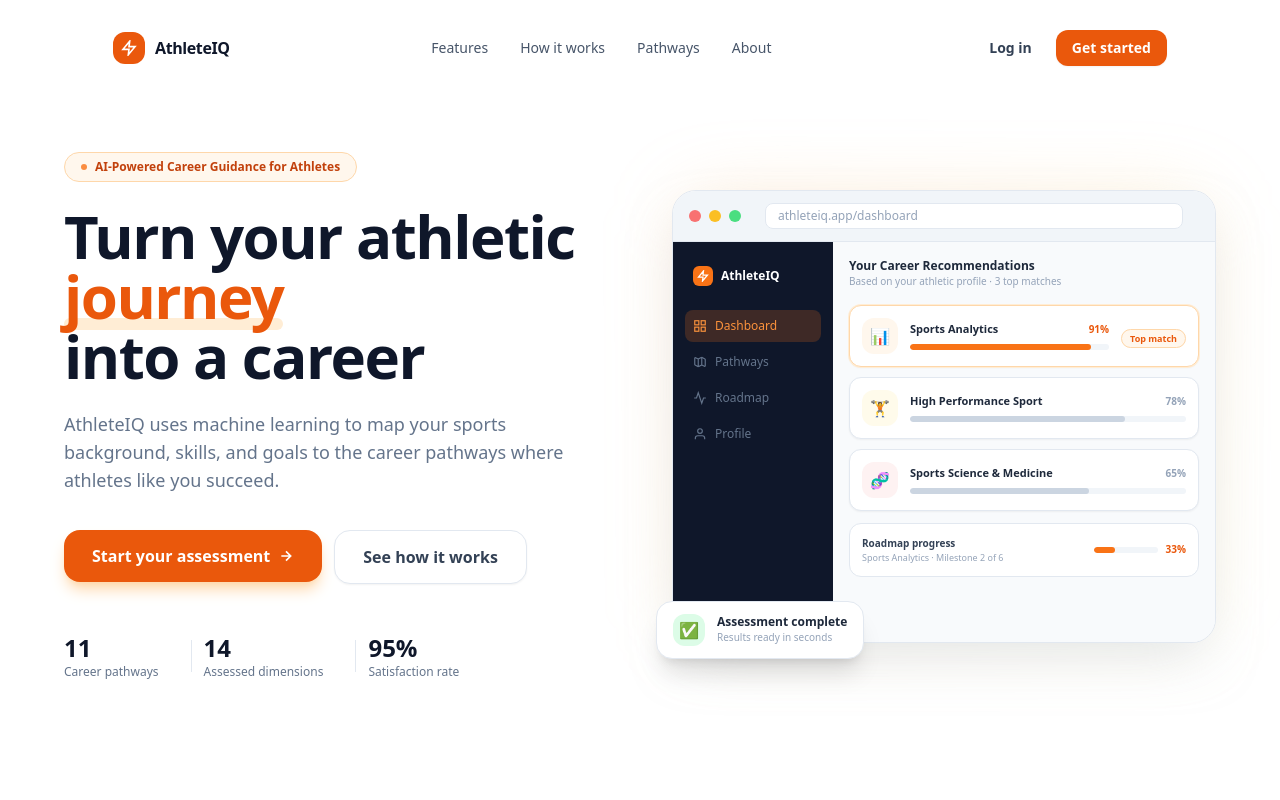
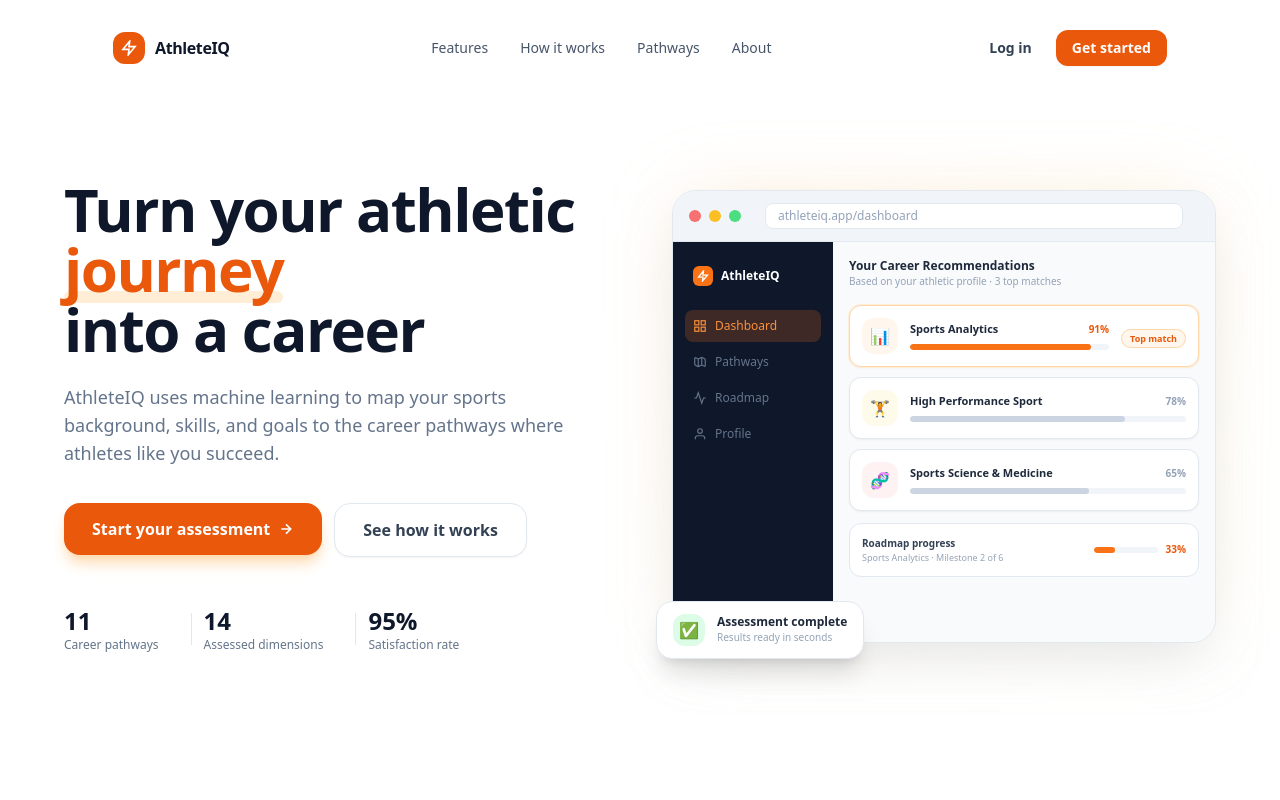
Before and after one commit to iyanuloluwa-Miracle/AthleteIQ, a Vue app in the folder client/: page / in a window 1280 px wide. Shown: the top 800 px of the page. Built offline with nearby package versions, Linux system fonts and the light colour scheme; a web font is replaced by a local one.

Commit message:
feat: remove eyebrow badge from HeroSection for cleaner design

```diff
--- a/client/src/components/landing/HeroSection.vue
+++ b/client/src/components/landing/HeroSection.vue
@@ -11,11 +11,7 @@
 
       <!-- Left: copy -->
       <div>
-        <!-- Eyebrow badge -->
-        <div class="mb-5 sm:mb-6 inline-flex items-center gap-2 bg-primary-50 border border-primary-200 text-primary-700 text-xs font-semibold px-4 py-1.5 rounded-full">
-          <span class="w-1.5 h-1.5 rounded-full bg-primary-500 animate-pulse" />
-          AI-Powered Career Guidance for Athletes
-        </div>
+
 
         <!-- Headline -->
         <h1 class="text-4xl xs:text-5xl sm:text-6xl font-black tracking-tight text-slate-900 leading-[1.05]">
```
